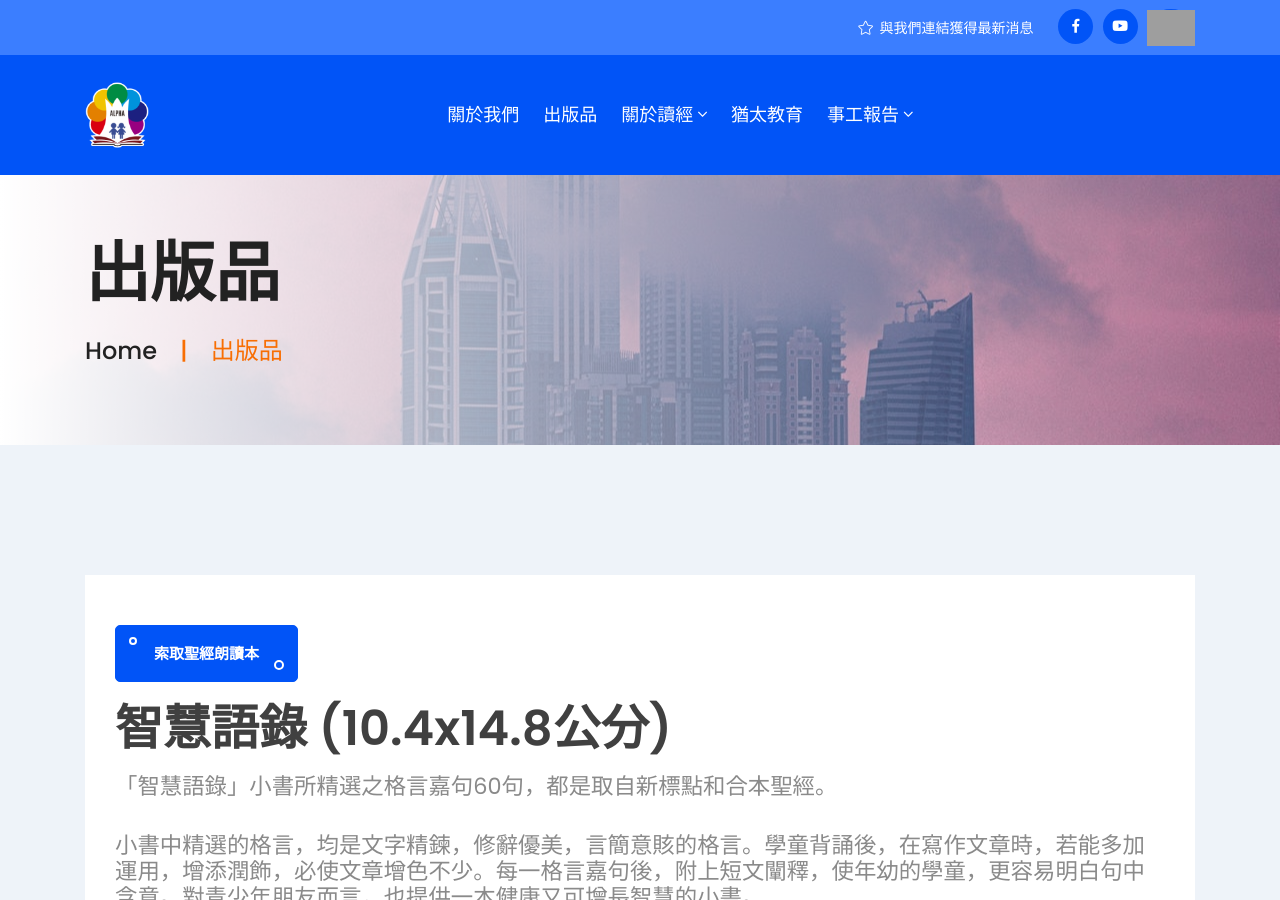
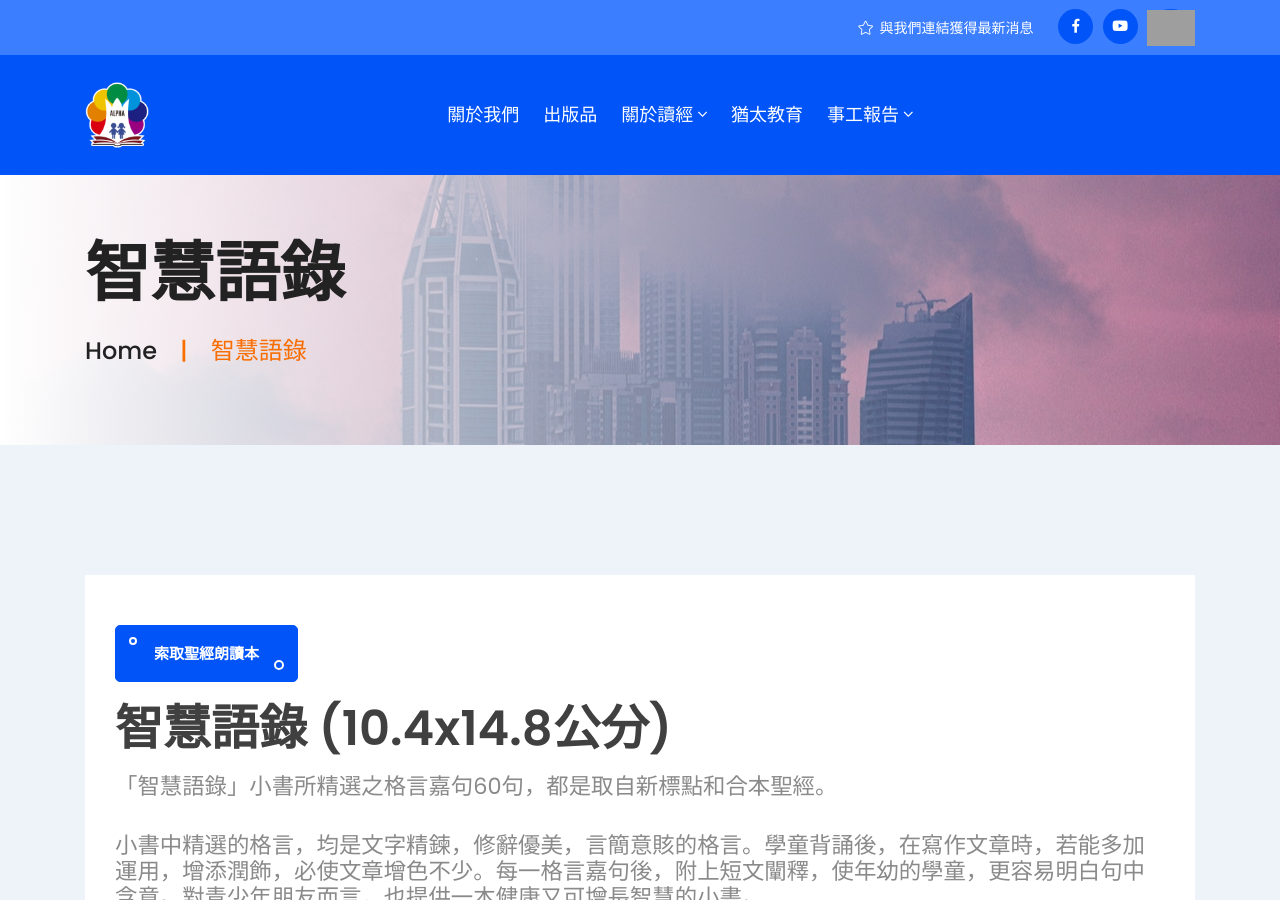
Before and after one commit to alpha6309/website, a Jekyll site: the page built from pages/智慧語錄.md, in a window 1280 px wide and 900 px high. Built offline with Jekyll 4.4.1, drawn with Linux system fonts in a browser that asks for light colours; grey boxes are pictures that could not be loaded.

Commit message:
Update 智慧語錄.md

```diff
--- a/pages/智慧語錄.md
+++ b/pages/智慧語錄.md
@@ -1,7 +1,7 @@
 ---
 layout: article
 header_image: "/assets/images/banner_3.jpg"
-title: 出版品
+title: 智慧語錄
 ---
 
 {% include request_book_button.html %}
```
